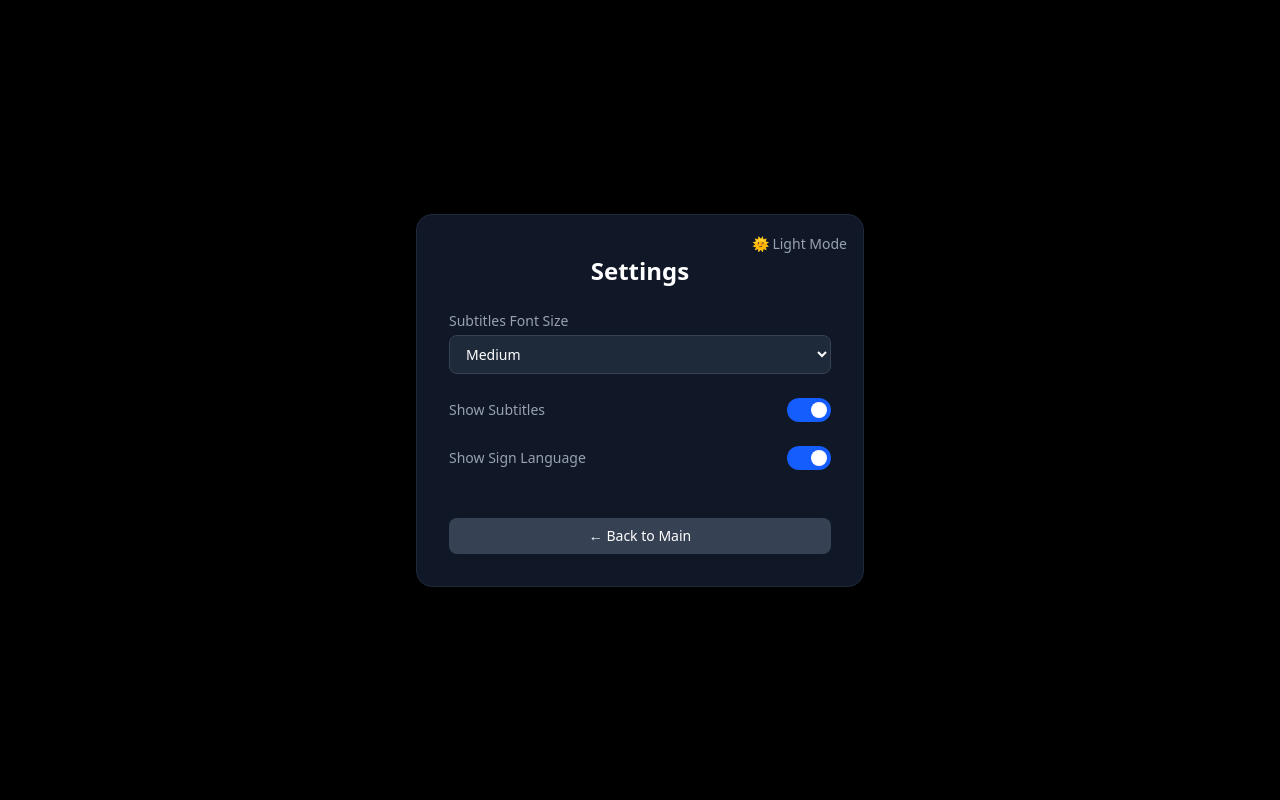
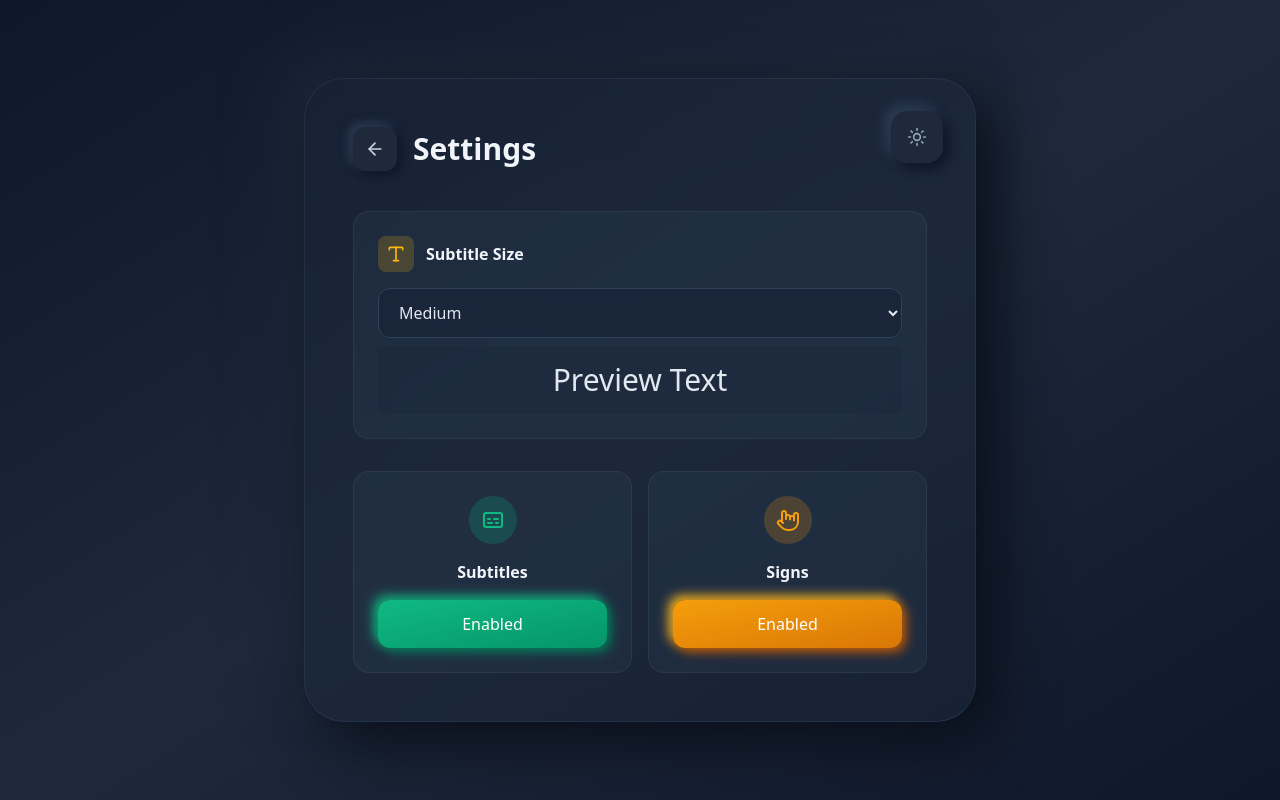
Before and after one commit to Signeo-org/signeo-desktop-frontend, a React (Vite) app: page /#/settings in a window 1280 px wide. Built offline with nearby package versions, Linux system fonts and the light colour scheme.

Commit message:
[Feature] Add new UI

```diff
--- a/package.json
+++ b/package.json
@@ -60,6 +60,7 @@
     "@mui/material": "^7.2.0",
     "axios": "^1.10.0",
     "electron-store": "^10.1.0",
+    "lucide-react": "^0.563.0",
     "prop-types": "^15.8.1",
     "react": "^19.1.0",
     "react-dom": "^19.1.0",
--- a/src/pages/HomePage.jsx
+++ b/src/pages/HomePage.jsx
@@ -3,6 +3,7 @@ import { useNavigate } from "react-router-dom";
 import { useTheme } from "../App";
 import { useApp } from "../contexts/AppContext";
 import { useSettings } from "../contexts/SettingsContext";
+import { Settings, Square, Mic, Headphones, Languages, Moon, Sun } from 'lucide-react';
 
 export default function MainPage() {
   const { isPlaying, setIsPlaying, isInitializing, setIsInitializing, isAudioToolRunning, setIsAudioToolRunning, isFirstExecution, setIsFirstExecution } = useApp();
@@ -102,54 +103,117 @@ export default function MainPage() {
   };
 
   return (
-    <div className="flex flex-col items-center justify-center h-screen px-4 transition duration-300 bg-white dark:bg-black">
-      <div className="w-full max-w-md p-8 pt-12 rounded-2xl shadow-2xl bg-gray-100 dark:bg-gray-900 border border-gray-300 dark:border-gray-800 relative space-y-6">
-        {/* Dark-mode toggle */}
-        <div className="absolute top-4 right-4">
+    <div
+      className={`min-h-screen flex items-center justify-center p-4 transition-colors duration-300
+        ${darkMode
+          ? "bg-linear-to-br from-[#0f172a] via-[#1e293b] to-[#0f172a]"
+          : "bg-linear-to-br from-[#e0e5ec] via-[#e8ecf0] to-[#d5dce3]"}
+      `}
+    >
+      {/* Glass container */}
+      <div className="relative w-full max-w-lg">
+        <div
+          className={`backdrop-blur-2xl rounded-[2.5rem] p-12 border transition-all duration-300
+            ${darkMode
+              ? "bg-slate-800/40 border-slate-700/50 shadow-[20px_20px_60px_#0a0f1a,-20px_-20px_60px_#1e293b]"
+              : "bg-white/40 border-white/50 shadow-[20px_20px_60px_#bebebe,-20px_-20px_60px_#ffffff]"}
+          `}
+        >
+          <div className="absolute top-8 right-8">
             <button
               onClick={() => setDarkMode(!darkMode)}
-            className="text-sm text-gray-400 hover:text-blue-500"
+              className={`p-4 rounded-2xl transition-all duration-200 group
+                ${darkMode
+                  ? 'bg-[#1e293b] shadow-[6px_6px_12px_#0f172a,-6px_-6px_12px_#2d3e56] hover:shadow-[4px_4px_8px_#0f172a,-4px_-4px_8px_#2d3e56] active:shadow-[inset_3px_3px_6px_#0f172a,inset_-3px_-3px_6px_#2d3e56]'
+                  : 'bg-[#e0e5ec] shadow-[6px_6px_12px_#c5cad1,-6px_-6px_12px_#ffffff] hover:shadow-[4px_4px_8px_#c5cad1,-4px_-4px_8px_#ffffff] active:shadow-[inset_3px_3px_6px_#c5cad1,inset_-3px_-3px_6px_#ffffff]'}
+                }`}
+              aria-label="Toggle theme"
             >
-            {darkMode ? "🌞 Light Mode" : "🌙 Dark Mode"}
+              {darkMode === 'light' ? (
+                <Moon className="w-5 h-5 text-[#5a6c7d] group-hover:text-[#6366f1] transition-colors duration-300" />
+              ) : (
+                <Sun className="w-5 h-5 text-[#94a3b8] group-hover:text-[#fbbf24] transition-colors duration-300" />
+              )}
             </button>
           </div>
 
-        <h1 className="text-4xl font-bold text-center">Audio Interpreter</h1>
+          {/* Settings */}
+          <button
+            onClick={() => navigate("/settings")}
+            className="block w-full text-center text-sm text-slate-400 hover:text-[#FDB813] transition"
+          >
+            <Settings className={`w-5 h-5 group-hover:rotate-90 transition-all duration-300 ${
+              darkMode
+                ? 'text-[#94a3b8] group-hover:text-[#FDB813]'
+                : 'text-[#5a6c7d] group-hover:text-[#FDB813]'
+            }`} />
+          </button>
 
-        {/* ✅ Audio Device Dropdown */}
-        <div className="space-y-2">
-          <label className="text-sm text-gray-600 dark:text-gray-400">Audio Input</label>
+          {/* Header */}
+          <div className="text-center mb-10">
+            <div
+              className={`mx-auto mb-6 flex items-center justify-center w-20 h-20 rounded-full bg-linear-to-br
+                ${darkMode
+                  ? "from-slate-700 to-[#1e293b] shadow-[8px_8px_16px_#0f172a,-8px_-8px_16px_#2d3e56]"
+                  : "from-white to-[#e0e5ec] shadow-[8px_8px_16px_#c5cad1,-8px_-8px_16px_#ffffff]"}
+              `}
+            >
+              <span className="text-3xl text-[#FDB813]">🎤</span>
+            </div>
+
+            <h1 className="text-3xl font-bold tracking-tight">
+              Signeo
+            </h1>
+          </div>
+
+          {/* Controls */}
+          <div className="space-y-6">
+            {/* Audio device */}
+            <div>
+              <label className={`flex items-center gap-2 text-sm font-semibold transition-colors duration-300 ${
+                darkMode ? 'text-slate-100' : 'text-[#2c3e50]'
+              }`}>
+                <Headphones className="w-4 h-4 text-[#FDB813]" />
+                Audio Device
+              </label>
               <select
                 value={selectedDeviceIndex}
                 onChange={handleDeviceChange}
-            disabled={deviceLocked} // ✅ lock after first use
-            className={`w-full px-3 py-2 rounded-lg border ${
-              deviceLocked
-                ? "bg-gray-300 dark:bg-gray-700 cursor-not-allowed"
-                : "bg-white dark:bg-gray-800 dark:border-gray-700"
-            }`}
+                disabled={deviceLocked}
+                className={`mt-2 w-full rounded-xl px-4 py-3 backdrop-blur border transition
+                  ${darkMode
+                    ? "bg-slate-900/40 border-slate-700 text-slate-200"
+                    : "bg-white/60 border-white/70"}
+                  ${deviceLocked && "opacity-50 cursor-not-allowed"}
+                `}
               >
                 <option disabled value="">
-              {deviceLocked ? "Device Locked" : "Select a device"}
+                  {deviceLocked ? "Device Locked" : "Select device"}
                 </option>
-            {devices.map((device, idx) => (
-              <option key={device.index} value={idx}>
-                {device.name}{device.is_default ? " [DEFAULT]" : ""}
+                {devices.map((device, index) => (
+                  <option key={index} value={index}>
+                    {device}
                   </option>
                 ))}
               </select>
             </div>
 
-        {/* Language selector */}
-        <div className="space-y-2">
-          <label htmlFor="language" className="text-sm text-gray-600 dark:text-gray-400">
-            Choose Language
+            {/* Language */}
+            <div>
+              <label className={`flex items-center gap-2 text-sm font-semibold transition-colors duration-300 ${
+                darkMode ? 'text-slate-100' : 'text-[#2c3e50]'
+              }`}>
+                <Languages className="w-4 h-4 text-[#FDB813]" />
+                Language
               </label>
               <select
-            id="language"
-            value={language || "en-US"}
+                value={language}
                 onChange={(e) => setLanguage(e.target.value)}
-            className="w-full px-4 py-2 bg-white dark:bg-gray-800 border border-gray-400 dark:border-gray-700 rounded-lg"
+                className={`mt-2 w-full rounded-xl px-4 py-3 backdrop-blur border transition
+                  ${darkMode
+                    ? "bg-slate-900/40 border-slate-700 text-slate-200"
+                    : "bg-white/60 border-white/70"}
+                `}
               >
                 {availableLanguages?.map((lang) => (
                   <option key={lang.code} value={lang.code}>
@@ -159,51 +223,46 @@ export default function MainPage() {
               </select>
             </div>
 
-        {/* Start Button */}
+            {/* Action button */}
             <button
               onClick={handlePlay}
               disabled={isInitializing || !deviceChosen}
-          className={`w-full px-4 py-2 text-lg font-medium rounded-lg text-white transition-all transform flex items-center justify-center gap-2 ${
-            isPlaying
-              ? "bg-red-600 hover:bg-red-700"
-              : isInitializing
-              ? "bg-blue-500 cursor-not-allowed"
-              : deviceChosen
-              ? "bg-blue-600 hover:bg-blue-700"
-              : "bg-gray-400 cursor-not-allowed"
-          }`}
+              className={`
+                group relative w-full py-6 px-8 rounded-3xl font-semibold text-lg
+                transition-all duration-300 transform hover:scale-[1.02] active:scale-[0.98]
+                ${isPlaying
+                  ? 'bg-linear-to-br from-[#ef4444] to-[#dc2626] text-white shadow-[8px_8px_20px_#be3c3c,-8px_-8px_20px_#ff5252]'
+                  : 'bg-linear-to-br from-[#FDB813] to-[#F4A320] text-black shadow-[8px_8px_20px_#d99a10,-8px_-8px_20px_#ffd020]'
+                }
+              `}
             >
-          {isInitializing ? (
+              {/* Neumorphic inner glow */}
+              <div className="absolute inset-0 rounded-3xl bg-linear-to-br from-white/20 to-transparent opacity-50 pointer-events-none"></div>
+
+              {/* Button Content */}
+              <div className="relative flex items-center justify-center gap-3">
+                {isPlaying ? (
                   <>
-              <svg
-                className="animate-spin -ml-1 mr-2 h-5 w-5 text-white"
-                xmlns="http://www.w3.org/2000/svg"
-                fill="none"
-                viewBox="0 0 24 24"
-              >
-                <circle className="opacity-25" cx="12" cy="12" r="10" stroke="currentColor" strokeWidth="4"></circle>
-                <path
-                  className="opacity-75"
-                  fill="currentColor"
-                  d="M4 12a8 8 0 018-8V0C5.373 0 0 5.373 0 12h4zm2 5.291A7.962 7.962 0 014 12H0c0 3.042 1.135 5.824 3 7.938l3-2.647z"
-                ></path>
-              </svg>
-              Initializing...
+                    <Square className="w-6 h-6 fill-current" />
+                    <span>Stop Transcription</span>
                   </>
-          ) : isPlaying ? (
-            "⏹ Stop Translation"
                 ) : (
-            "▶ Start Translation"
+                  <>
+                    <Mic className="w-6 h-6" />
+                    <span>Start Transcription</span>
+                  </>
+                )}
+              </div>
+
+              {/* Pulsing Ring for Active State */}
+              {isPlaying && (
+                <div className="absolute inset-0 rounded-3xl animate-pulse">
+                  <div className="absolute inset-0 rounded-3xl bg-red-400/30 blur-xl"></div>
+                </div>
               )}
             </button>
-
-        {/* Settings Button */}
-        <button
-          onClick={() => navigate("/settings")}
-          className="text-sm text-gray-500 dark:text-gray-400 hover:text-blue-500 w-full text-center"
-        >
-          ⚙ Settings
-        </button>
+          </div>
+        </div>
       </div>
     </div>
   );
--- a/src/pages/SettingsPage.jsx
+++ b/src/pages/SettingsPage.jsx
@@ -1,4 +1,5 @@
 import React from "react";
+import { ArrowLeft, Type, Subtitles, HandMetal, Moon, Sun } from "lucide-react";
 import { useNavigate } from "react-router-dom";
 import { useTheme } from "../App";
 import { useSettings } from "../contexts/SettingsContext";
@@ -15,90 +16,232 @@ export default function SettingsPage() {
     setSubtitles,
   } = useSettings();
 
-  // ✅ Define missing toggleWindow function
+  const fontSizeClass = React.useMemo(() => {
+    return {
+      Small: "text-xl",
+      Medium: "text-3xl",
+      Large: "text-5xl",
+    }[fontSize] || "text-3xl";
+  }, [fontSize]);
+
   const toggleWindow = (type) => {
-    if (type === "subtitle") {
-      setSubtitles(!subtitles);
-    } else if (type === "sign") {
-      setSignLanguage(!signLanguage);
-    }
+    if (type === "subtitle") setSubtitles(!subtitles);
+    if (type === "sign") setSignLanguage(!signLanguage);
   };
 
-  // ✅ Define missing handleExitSettings
   const handleExitSettings = () => {
-    navigate("/"); // just navigate back to main
+    navigate("/");
   };
 
   return (
-    <div className="flex flex-col items-center justify-center h-screen px-4 transition bg-white dark:bg-black">
-      <div className="max-w-md w-full p-8 rounded-2xl shadow-2xl bg-gray-100 dark:bg-gray-900 border border-gray-300 dark:border-gray-800 space-y-6 relative">
-        {/* Dark Mode Toggle */}
-        <div className="absolute top-4 right-4">
+    <div
+      className={`min-h-screen flex items-center justify-center p-4 transition-colors duration-300
+        ${
+          darkMode
+            ? "bg-linear-to-br from-[#0f172a] via-[#1e293b] to-[#0f172a]"
+            : "bg-linear-to-br from-[#e0e5ec] via-[#e8ecf0] to-[#d5dce3]"
+        }
+      `}
+    >
+      {/* Glass container */}
+      <div className="relative w-full max-w-2xl">
+        <div
+          className={`relative backdrop-blur-2xl rounded-[2.5rem] p-12 border transition-all duration-300
+            ${
+              darkMode
+                ? "bg-slate-800/40 border-slate-700/50 shadow-[20px_20px_60px_#0a0f1a,-20px_-20px_60px_#1e293b]"
+                : "bg-white/40 border-white/50 shadow-[20px_20px_60px_#bebebe,-20px_-20px_60px_#ffffff]"
+            }
+          `}
+        >
+        {/* Theme toggle */}
+        <div className="absolute top-8 right-8">
           <button
             onClick={() => setDarkMode(!darkMode)}
-            className="text-sm text-gray-400 hover:text-blue-500"
+            className={`p-4 rounded-2xl transition-all duration-200 group
+              ${darkMode
+                ? 'bg-[#1e293b] shadow-[6px_6px_12px_#0f172a,-6px_-6px_12px_#2d3e56] hover:shadow-[4px_4px_8px_#0f172a,-4px_-4px_8px_#2d3e56] active:shadow-[inset_3px_3px_6px_#0f172a,inset_-3px_-3px_6px_#2d3e56]'
+                : 'bg-[#e0e5ec] shadow-[6px_6px_12px_#c5cad1,-6px_-6px_12px_#ffffff] hover:shadow-[4px_4px_8px_#c5cad1,-4px_-4px_8px_#ffffff] active:shadow-[inset_3px_3px_6px_#c5cad1,inset_-3px_-3px_6px_#ffffff]'}
+              }`}
+            aria-label="Toggle theme"
           >
-            {darkMode ? "🌞 Light Mode" : "🌙 Dark Mode"}
+            {darkMode === 'light' ? (
+              <Moon className="w-5 h-5 text-[#5a6c7d] group-hover:text-[#6366f1] transition-colors duration-300" />
+            ) : (
+              <Sun className="w-5 h-5 text-[#94a3b8] group-hover:text-[#fbbf24] transition-colors duration-300" />
+            )}
           </button>
         </div>
+          {/* Header */}
+          <div className="flex items-center gap-4 mb-10">
+            <button
+              onClick={handleExitSettings}
+              className={`p-3 rounded-xl transition-all
+                ${
+                  darkMode
+                    ? "bg-[#1e293b] shadow-[4px_4px_8px_#0f172a,-4px_-4px_8px_#2d3e56]"
+                    : "bg-[#e0e5ec] shadow-[4px_4px_8px_#c5cad1,-4px_-4px_8px_#ffffff]"
+                }
+              `}
+            >
+              <ArrowLeft
+                className={`w-5 h-5 ${
+                  darkMode ? "text-slate-300" : "text-[#5a6c7d]"
+                }`}
+              />
+            </button>
 
-        <h2 className="text-2xl font-semibold text-center pt-2">Settings</h2>
+            <h1
+              className={`text-3xl font-bold ${
+                darkMode ? "text-slate-100" : "text-[#2c3e50]"
+              }`}
+            >
+              Settings
+            </h1>
+          </div>
 
-        <div className="space-y-4 text-sm">
-          {/* Font Size */}
-          <div>
-            <label className="block text-gray-600 dark:text-gray-400">
-              Subtitles Font Size
-            </label>
+          <div className="space-y-8">
+            {/* Font size card */}
+            <div
+              className={`p-6 rounded-2xl transition-all
+                ${
+                  darkMode
+                    ? "bg-slate-700/30 border border-slate-600/30"
+                    : "bg-linear-to-br from-white/60 to-white/30 border border-white/50"
+                }
+              `}
+            >
+              <div className="flex items-center gap-3 mb-4">
+                <div
+                  className={`p-2 rounded-lg ${
+                    darkMode ? "bg-yellow-500/20" : "bg-yellow-500/10"
+                  }`}
+                >
+                  <Type className="w-5 h-5 text-[#FDB813]" />
+                </div>
+                <span
+                  className={`font-semibold ${
+                    darkMode ? "text-slate-100" : "text-[#2c3e50]"
+                  }`}
+                >
+                  Subtitle Size
+                </span>
+              </div>
+
               <select
                 value={fontSize}
                 onChange={(e) => setFontSize(e.target.value)}
-              className="w-full px-3 py-2 mt-1 rounded-lg bg-white dark:bg-gray-800 border dark:border-gray-700"
+                className={`w-full px-4 py-3 rounded-xl backdrop-blur border
+                  ${
+                    darkMode
+                      ? "bg-slate-900/40 border-slate-700 text-slate-200"
+                      : "bg-white/60 border-white/70"
+                  }
+                `}
               >
                 <option>Small</option>
                 <option>Medium</option>
                 <option>Large</option>
               </select>
+              <div className={`p-4 mt-2 rounded-lg text-center ${
+                  darkMode ? 'bg-slate-800/50' : 'bg-white/50'
+                }`} style={{ fontSize: `${fontSize}px` }}>
+                  <span className={`${fontSizeClass} ${darkMode ? 'text-slate-200 ' : 'text-[#2c3e50]'}`}>
+                    Preview Text
+                  </span>
+                </div>
             </div>
 
-          {/* Subtitles Toggle */}
-          <div className="flex items-center justify-between pt-2">
-            <label className="text-gray-600 dark:text-gray-400">Show Subtitles</label>
+            {/* Toggles */}
+            <div className="grid grid-cols-2 gap-4">
+              {/* Subtitles */}
+              <div
+                className={`p-6 rounded-2xl transition-all
+                  ${
+                    darkMode
+                      ? "bg-slate-700/30 border border-slate-600/30"
+                      : "bg-linear-to-br from-white/60 to-white/30 border border-white/50"
+                  }
+                `}
+              >
+                <div className="flex flex-col items-center gap-4">
+                  <div
+                    className={`p-3 rounded-full ${
+                      darkMode ? "bg-emerald-500/20" : "bg-emerald-500/10"
+                    }`}
+                  >
+                    <Subtitles className="w-6 h-6 text-[#10b981]" />
+                  </div>
+
+                  <span
+                    className={`font-semibold ${
+                      darkMode ? "text-slate-100" : "text-[#2c3e50]"
+                    }`}
+                  >
+                    Subtitles
+                  </span>
                   <button
                     onClick={() => toggleWindow("subtitle")}
-              className={`relative inline-flex h-6 w-11 items-center rounded-full transition-colors focus:outline-none ${
-                subtitles ? "bg-blue-600" : "bg-gray-200 dark:bg-gray-700"
+                    className={`w-full py-3 px-4 rounded-xl font-medium transition-all duration-200 ${
+                      subtitles
+                        ? darkMode
+                          ? 'bg-linear-to-br from-[#10b981] to-[#059669] text-white shadow-[4px_4px_12px_#047857,-4px_-4px_12px_#14b885]'
+                          : 'bg-linear-to-br from-[#10b981] to-[#059669] text-white shadow-[4px_4px_12px_#059669,-4px_-4px_12px_#34d399]'
+                        : darkMode
+                          ? 'bg-[#1e293b] text-slate-400 shadow-[4px_4px_8px_#0f172a,-4px_-4px_8px_#2d3e56]'
+                          : 'bg-[#e0e5ec] text-[#5a6c7d] shadow-[4px_4px_8px_#c5cad1,-4px_-4px_8px_#ffffff]'
                     }`}
                   >
-              <span
-                className={`${subtitles ? "translate-x-6" : "translate-x-1"} inline-block h-4 w-4 transform rounded-full bg-white transition-transform`}
-              />
-            </button>
-          </div>
-
-          {/* Sign Language Toggle */}
-          <div className="flex items-center justify-between pt-2">
-            <label className="text-gray-600 dark:text-gray-400">Show Sign Language</label>
-            <button
-              onClick={() => toggleWindow("sign")}
-              className={`relative inline-flex h-6 w-11 items-center rounded-full transition-colors focus:outline-none ${
-                signLanguage ? "bg-blue-600" : "bg-gray-200 dark:bg-gray-700"
-              }`}
-            >
-              <span
-                className={`${signLanguage ? "translate-x-6" : "translate-x-1"} inline-block h-4 w-4 transform rounded-full bg-white transition-transform`}
-              />
+                    {subtitles ? 'Enabled' : 'Disabled'}
                   </button>
                 </div>
               </div>
 
-        {/* Exit Button */}
+              {/* Sign language */}
+              <div
+                className={`p-6 rounded-2xl transition-all
+                  ${
+                    darkMode
+                      ? "bg-slate-700/30 border border-slate-600/30"
+                      : "bg-linear-to-br from-white/60 to-white/30 border border-white/50"
+                  }
+                `}
+              >
+                <div className="flex flex-col items-center gap-4">
+                  <div
+                    className={`p-3 rounded-full ${
+                      darkMode ? "bg-amber-500/20" : "bg-amber-500/10"
+                    }`}
+                  >
+                    <HandMetal className="w-6 h-6 text-[#f59e0b]" />
+                  </div>
+
+                  <span
+                    className={`font-semibold ${
+                      darkMode ? "text-slate-100" : "text-[#2c3e50]"
+                    }`}
+                  >
+                    Signs
+                  </span>
                   <button
-          onClick={handleExitSettings}
-          className="mt-6 w-full text-sm bg-gray-700 hover:bg-gray-600 text-white px-4 py-2 rounded-lg"
+                    onClick={() => toggleWindow("sign")}
+                    className={`w-full py-3 px-4 rounded-xl font-medium transition-all duration-200 ${
+                      signLanguage
+                        ? darkMode
+                          ? 'bg-linear-to-br from-[#f59e0b] to-[#d97706] text-white shadow-[4px_4px_12px_#b45309,-4px_-4px_12px_#fbbf24]'
+                          : 'bg-linear-to-br from-[#f59e0b] to-[#d97706] text-white shadow-[4px_4px_12px_#d97706,-4px_-4px_12px_#fbbf24]'
+                        : darkMode
+                          ? 'bg-[#1e293b] text-slate-400 shadow-[4px_4px_8px_#0f172a,-4px_-4px_8px_#2d3e56]'
+                          : 'bg-[#e0e5ec] text-[#5a6c7d] shadow-[4px_4px_8px_#c5cad1,-4px_-4px_8px_#ffffff]'
+                    }`}
                   >
-          ← Back to Main
+                    {signLanguage ? 'Enabled' : 'Disabled'}
                   </button>
+                </div>
+              </div>
+            </div>
+          </div>
+        </div>
       </div>
     </div>
   );
```
Also changed, not shown: 1 other file (tests, documents, lock files or other folders). Lines whose indentation alone changed are shown as unchanged.
